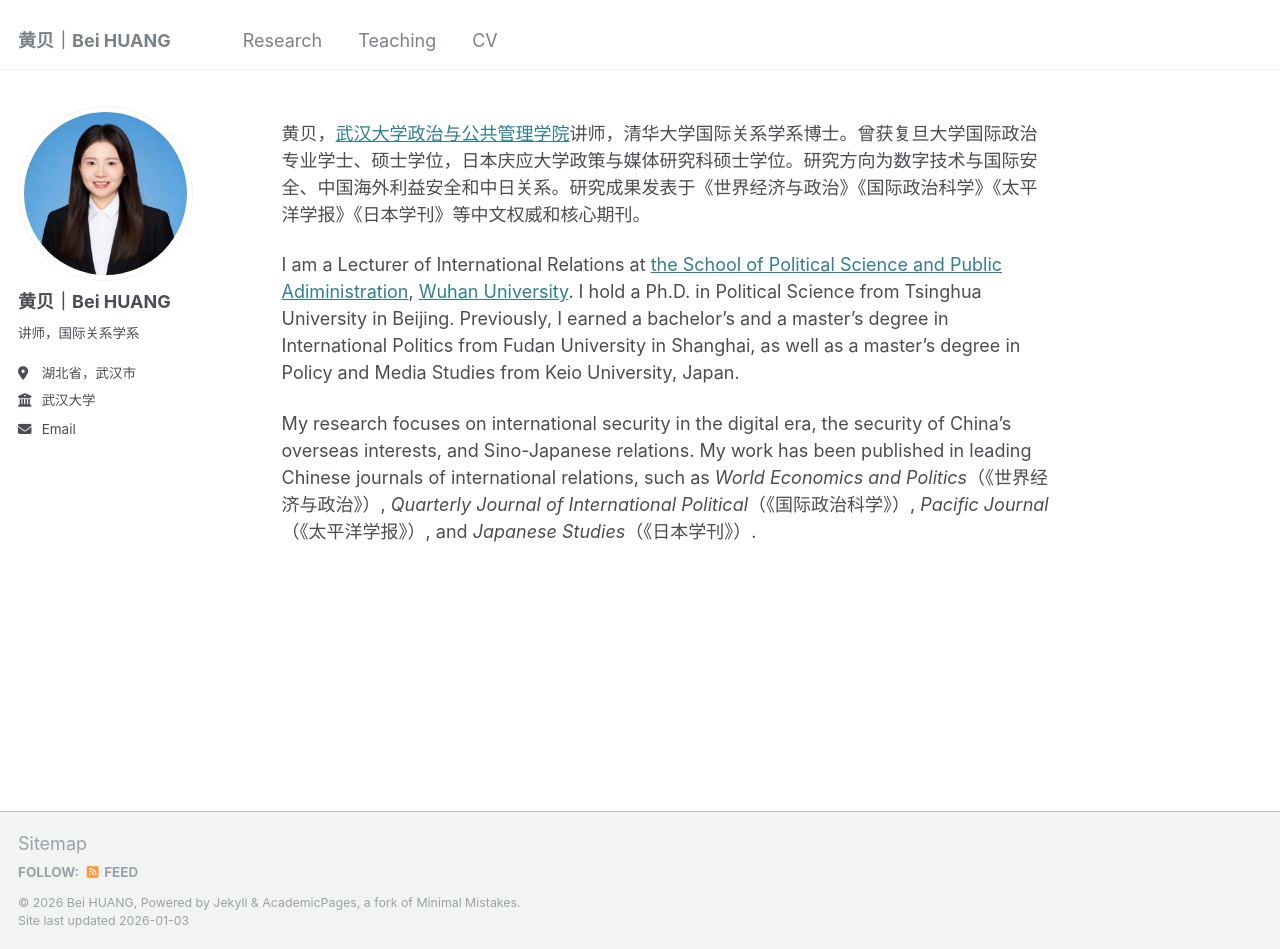
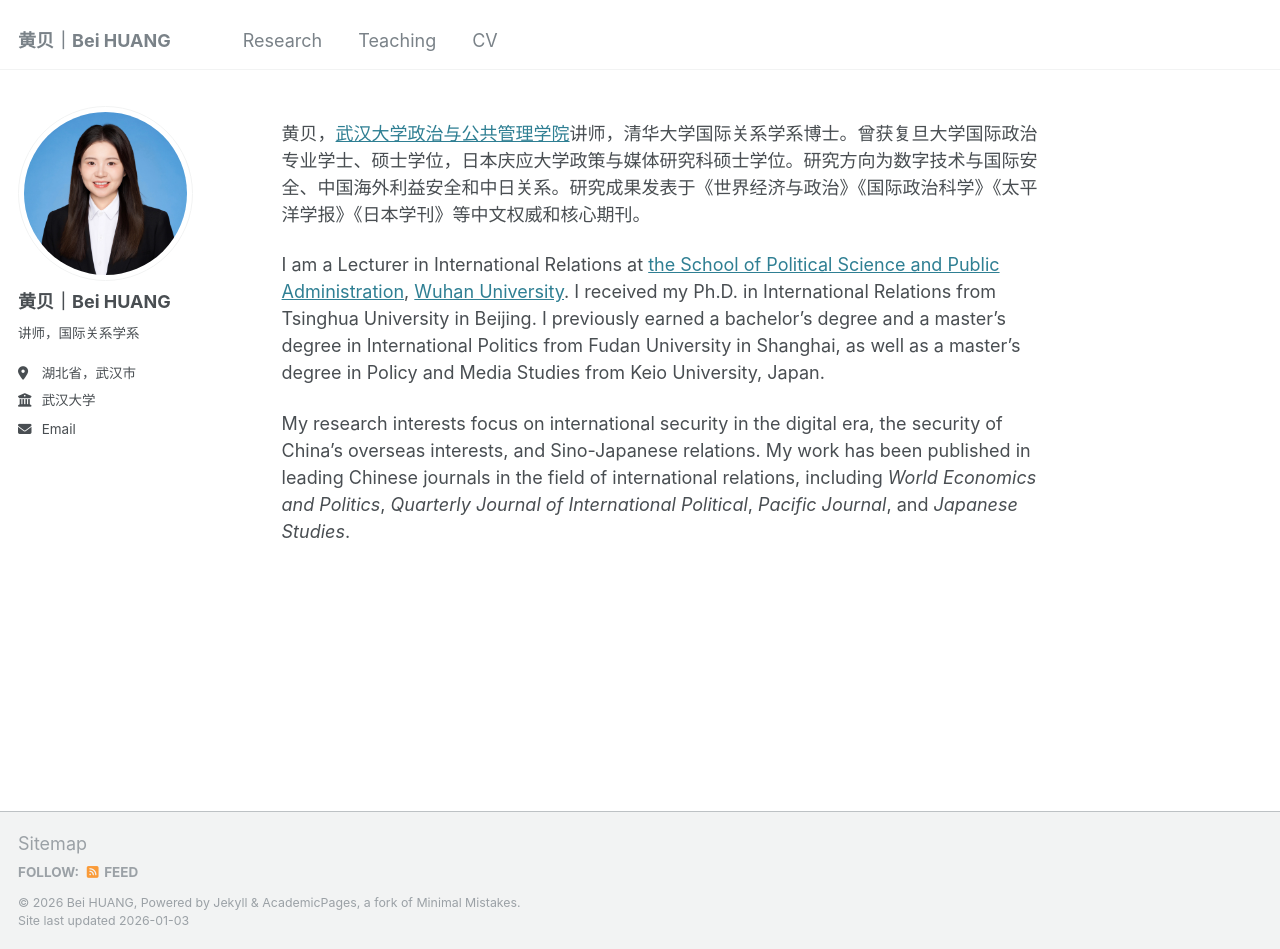
Before and after one commit to huangb5094/huangb5094.github.io, a Jekyll site: the page built from _pages/about.md, in a window 1280 px wide and 949 px high. Built offline with Jekyll 4.4.1, drawn with Linux system fonts in a browser that asks for light colours.

Commit message:
Update about.md

```diff
--- a/_pages/about.md
+++ b/_pages/about.md
@@ -9,6 +9,6 @@ redirect_from:
 
 黄贝，[武汉大学政治与公共管理学院](https://www.pspa.whu.edu.cn/index.htm)讲师，清华大学国际关系学系博士。曾获复旦大学国际政治专业学士、硕士学位，日本庆应大学政策与媒体研究科硕士学位。研究方向为数字技术与国际安全、中国海外利益安全和中日关系。研究成果发表于《世界经济与政治》《国际政治科学》《太平洋学报》《日本学刊》等中文权威和核心期刊。
 
-I am a Lecturer of International Relations at [the School of Political Science and Public Adiministration](https://www.pspa.whu.edu.cn/index.htm), [Wuhan University](https://en.whu.edu.cn/). I hold a Ph.D. in Political Science from Tsinghua University in Beijing. Previously, I earned a bachelor's and a master's degree in International Politics from Fudan University in Shanghai, as well as a master's degree in Policy and Media Studies from Keio University, Japan.
+I am a Lecturer in International Relations at [the School of Political Science and Public Administration](https://www.pspa.whu.edu.cn/index.htm), [Wuhan University](https://en.whu.edu.cn/). I received my Ph.D. in International Relations from Tsinghua University in Beijing. I previously earned a bachelor’s degree and a master’s degree in International Politics from Fudan University in Shanghai, as well as a master’s degree in Policy and Media Studies from Keio University, Japan.
 
-My research focuses on international security in the digital era, the security of China's overseas interests, and Sino-Japanese relations. My work has been published in leading Chinese journals of international relations, such as *World Economics and Politics*（《世界经济与政治》）, *Quarterly Journal of International Political*（《国际政治科学》）, *Pacific Journal*（《太平洋学报》）, and *Japanese Studies*（《日本学刊》）.
+My research interests focus on international security in the digital era, the security of China’s overseas interests, and Sino-Japanese relations. My work has been published in leading Chinese journals in the field of international relations, including *World Economics and Politics*, *Quarterly Journal of International Political*, *Pacific Journal*, and *Japanese Studies*.
```
